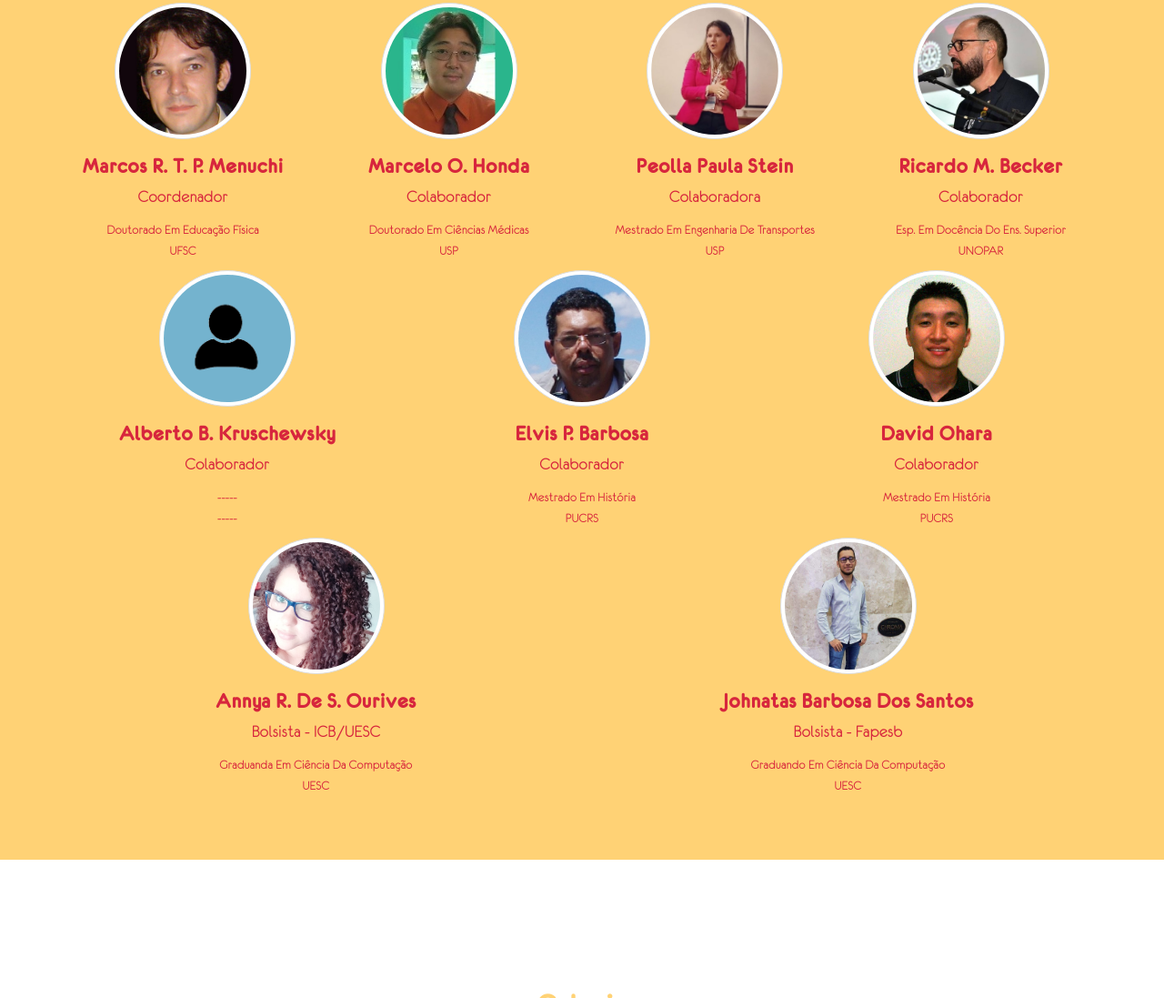
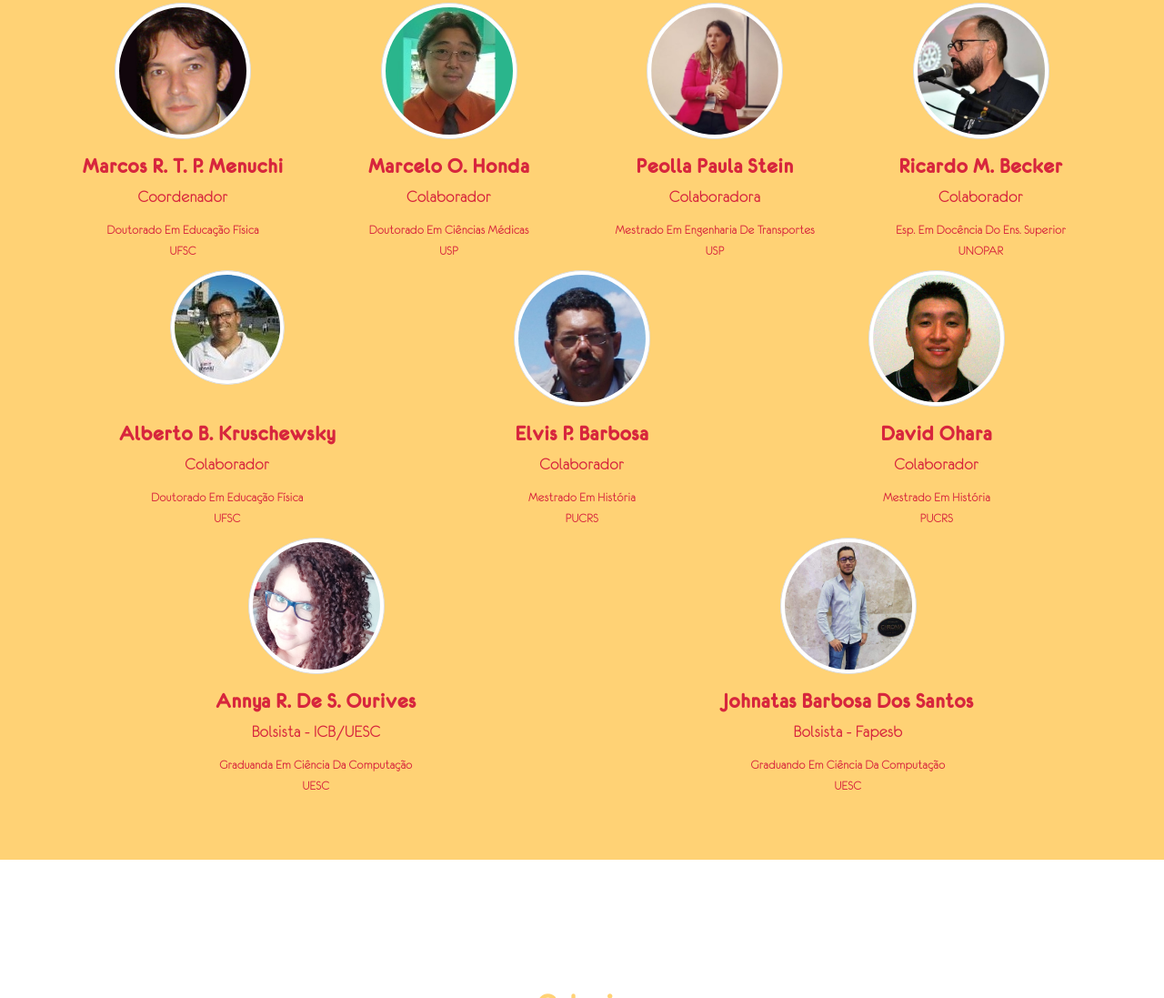
Before and after one commit to annyaourives/annyaourives.github.io, a plain HTML site: page indexT.html in a window 1280 px wide. Shown: the part 2337-3434 px from the top of the page at 91% size. Drawn offline with nearby package versions, Linux system fonts and the light colour scheme; a web font is replaced by a local one.

```diff
--- a/indexT.html
+++ b/indexT.html
@@ -207,15 +207,15 @@
           <div class="pm-staff-profile-container">
             <div class="pm-staff-profile-image-wrapper text-center">
               <div class="pm-staff-profile-image">
-                  <a href="" target="_blank">
-                    <img src="assets/images/equipe/albertoKruschewsky.png" alt="" class="img-thumbnail img-circle" />
+                  <a href="http://lattes.cnpq.br/1804764987986591" target="_blank">
+                    <img src="assets/images/equipe/albertoKruschewsky.gif" alt="" class="img-thumbnail img-circle" />
                   </a>
               </div>
             </div>
             <div class="pm-staff-profile-details text-center">
               <p class="pm-staff-profile-name">Alberto B. Kruschewsky</p>
               <p class="pm-staff-profile-title">Colaborador</p>
-              <p class="pm-staff-profile-bio">-----<br> -----</p>
+              <p class="pm-staff-profile-bio">Doutorado em Educação Física<br>UFSC</p>
             </div>
           </div>
         </div>
```
Also changed, not shown: assets/images/equipe/albertoKruschewsky.gif (added).
